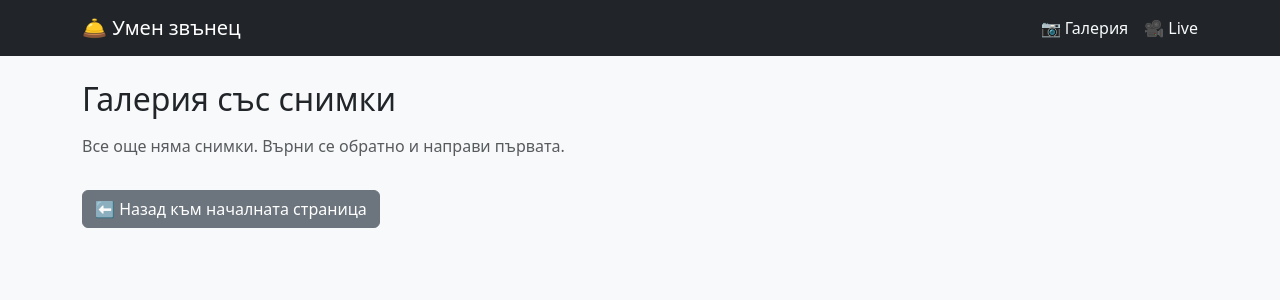
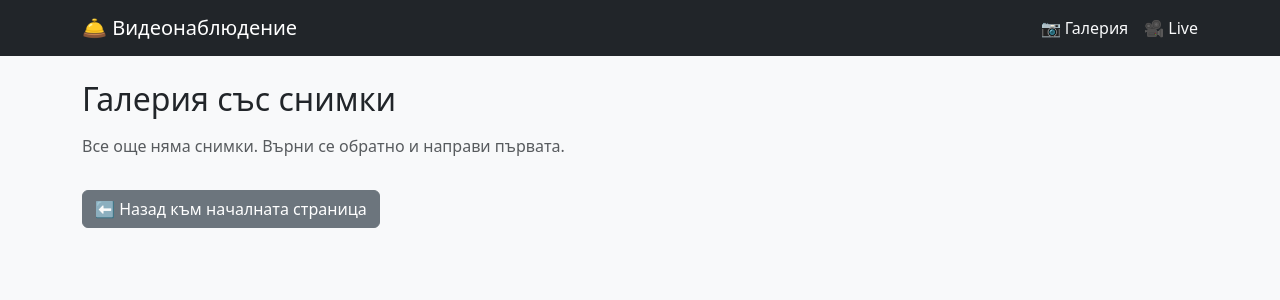
Before and after one commit to angel-kaloyanov/smart-doorbell-flask, a Flask app: page /gallery in a window 1280 px wide. Shown: the top 300 px of the page. Run offline with Flask 3, Linux system fonts and the light colour scheme.

Commit message:
Fixed some page names

```diff
--- a/templates/gallery.html
+++ b/templates/gallery.html
@@ -12,7 +12,7 @@
 <nav class="navbar navbar-dark bg-dark mb-4">
   <div class="container d-flex justify-content-between align-items-center">
     <a class="navbar-brand" href="/">
-      🛎 Умен звънец
+      🛎 Видеонаблюдение
     </a>
 
     <div class="d-flex gap-3">
```
